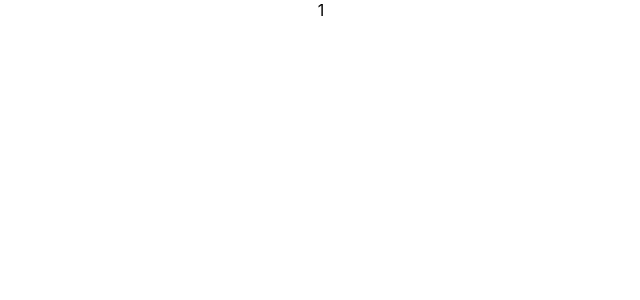
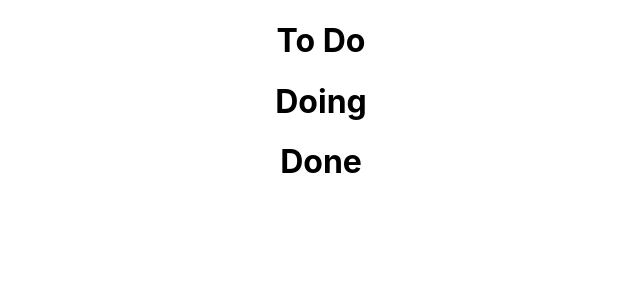
Before and after one commit to ignu/trelloy, a React (Create React App) app: page / in a window 1280 px wide. Shown: the top 300 px of the page, without its empty margins (319-959 px from the left). Built offline with nearby package versions, Linux system fonts and the light colour scheme.

Commit message:
Added list of categories

```diff
--- a/package.json
+++ b/package.json
@@ -8,9 +8,11 @@
     "@testing-library/user-event": "^13.5.0",
     "@types/jest": "^27.5.1",
     "@types/node": "^16.11.34",
+    "@types/ramda": "^0.28.12",
     "@types/react": "^18.0.9",
     "@types/react-dom": "^18.0.3",
     "guid-typescript": "^1.0.9",
+    "ramda": "^0.28.0",
     "react": "^18.1.0",
     "react-dom": "^18.1.0",
     "react-scripts": "5.0.1",
--- a/src/App.tsx
+++ b/src/App.tsx
@@ -1,12 +1,13 @@
 import './App.css';
+import TaskColumn from './components/TaskColumn';
 import { useStore } from './lib/store';
 
 function App() {
-  const { tasks } = useStore();
+  const { columns } = useStore();
   return (
     <div className="App">
       <div>
-        {tasks.length}
+        {columns.map((category) => ( <TaskColumn key={category} category={category}/>))}
       </div>
     </div>
   );
--- a/src/components/Task.tsx
+++ /dev/null
@@ -1,5 +0,0 @@
-const Task = () => {
-  return null
-}
-
-export default Task;
--- a/src/components/TaskColumn.tsx
+++ b/src/components/TaskColumn.tsx
@@ -1,4 +1,16 @@
-const TaskColumn = () => {
+import { FC } from "react"
+
+type PropTypes = {
+  category: string,
+}
+
+const TaskColumn: FC<PropTypes> = ({category}) => {
+  return (
+  <div>
+      <h1>{category}</h1>
+  </div>
+  )
+
 }
 
 export default TaskColumn
--- /dev/null
+++ b/src/components/TaskView.tsx
@@ -0,0 +1,5 @@
+const TaskView = () => {
+  return null
+}
+
+export default TaskView;
--- a/src/lib/store.ts
+++ b/src/lib/store.ts
@@ -1,8 +1,10 @@
+import { groupBy, prop } from 'ramda'
 import create from 'zustand'
 import { Task } from './task'
-
 type StoreState = {
   tasks: Task[],
+  columns: string[],
+  getCategories: () => any
 }
 
 const initialTasks: Task[] = [{
@@ -10,7 +12,10 @@ const initialTasks: Task[] = [{
   category: "Doing"
 }]
 
-export const useStore = create<StoreState>(set => ({
+
+
+export const useStore = create<StoreState>((set, get) => ({
   tasks: initialTasks,
-  columns: ["To Do", "Doing", "Done"]
+  columns: ["To Do", "Doing", "Done"],
+  getCategories: () => groupBy(prop("name"), get().tasks)
 }))
```
Also changed, not shown: 1 other file (tests, documents, lock files or other folders).
